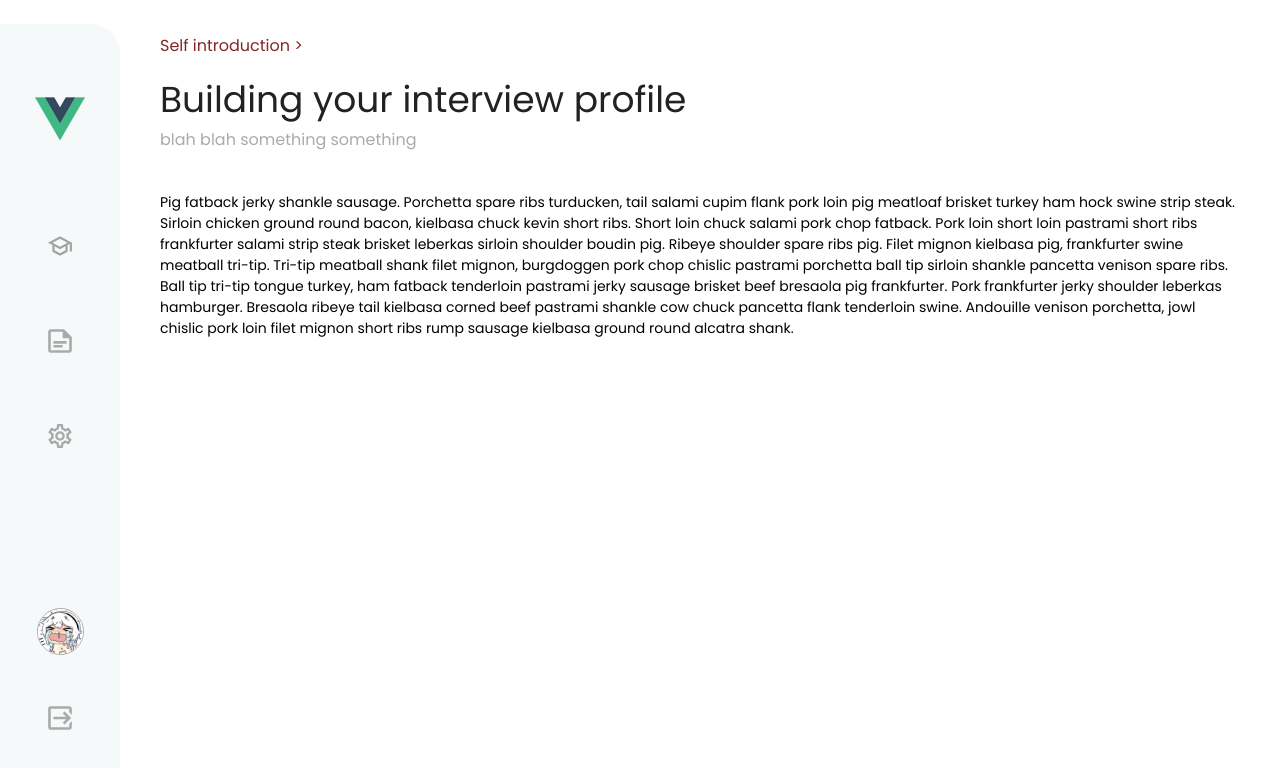
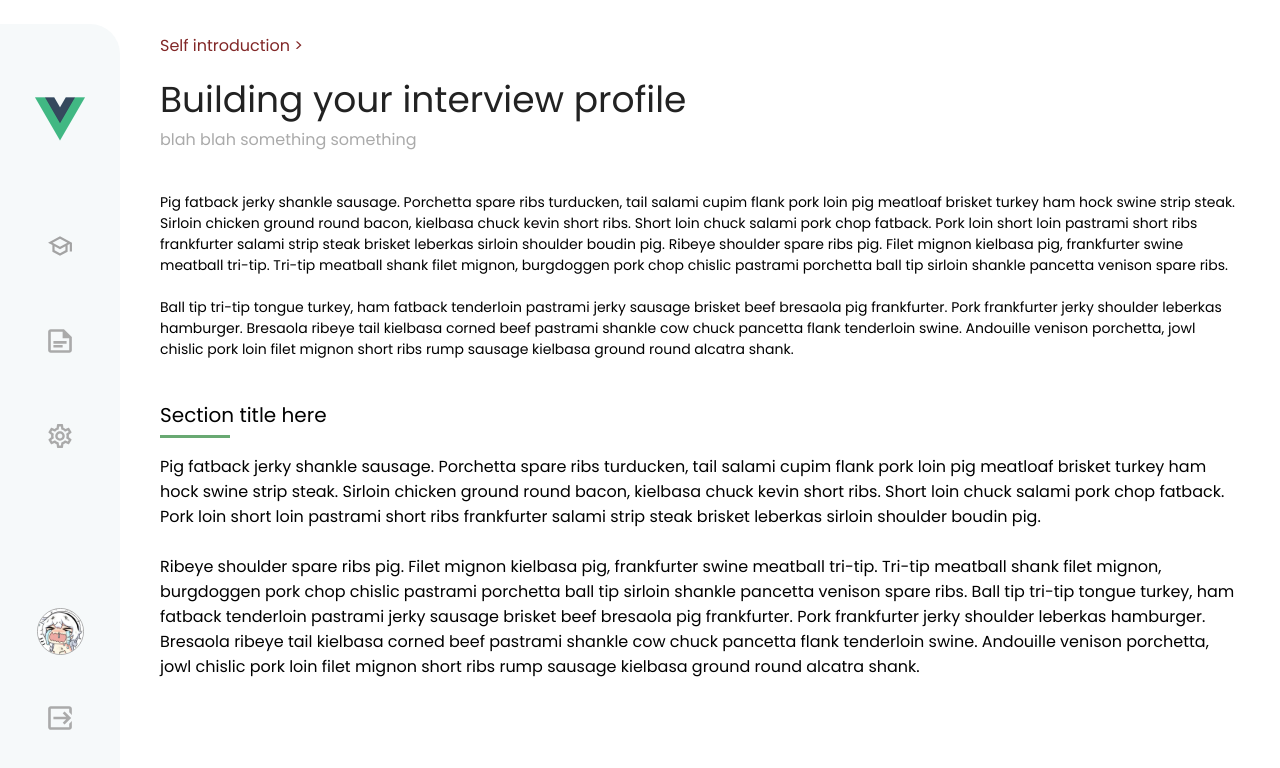
Before and after one commit to p4p-51/jubilant-octo-funicular, a Vue app in the folder frontend/: page /lecture in a window 1280 px wide. Shown: the top 768 px of the page. Built offline with nearby package versions, Linux system fonts and the light colour scheme.

Commit message:
add section paragraph component

```diff
--- /dev/null
+++ b/frontend/src/components/SectionParagraph.vue
@@ -0,0 +1,26 @@
+<template>
+  <div class="section-paragraph">
+    <SectionTitle title="Section title here" />
+
+    <p>
+      <slot />
+    </p>
+  </div>
+</template>
+
+<script lang="ts">
+import { defineComponent } from "vue";
+import SectionTitle from "./SectionTitle.vue";
+export default defineComponent({
+  name: "SectionParagraph",
+  props: {
+    title: {
+      type: String,
+      required: true,
+    },
+  },
+  components: {
+    SectionTitle,
+  },
+});
+</script>
--- a/frontend/src/views/LectureView.vue
+++ b/frontend/src/views/LectureView.vue
@@ -14,14 +14,36 @@
       sirloin shoulder boudin pig. Ribeye shoulder spare ribs pig. Filet mignon
       kielbasa pig, frankfurter swine meatball tri-tip. Tri-tip meatball shank
       filet mignon, burgdoggen pork chop chislic pastrami porchetta ball tip
-      sirloin shankle pancetta venison spare ribs. <br />Ball tip tri-tip tongue
-      turkey, ham fatback tenderloin pastrami jerky sausage brisket beef
-      bresaola pig frankfurter. Pork frankfurter jerky shoulder leberkas
-      hamburger. Bresaola ribeye tail kielbasa corned beef pastrami shankle cow
-      chuck pancetta flank tenderloin swine. Andouille venison porchetta, jowl
-      chislic pork loin filet mignon short ribs rump sausage kielbasa ground
-      round alcatra shank.
+      sirloin shankle pancetta venison spare ribs.
+      <br />
+      <br />
+      Ball tip tri-tip tongue turkey, ham fatback tenderloin pastrami jerky
+      sausage brisket beef bresaola pig frankfurter. Pork frankfurter jerky
+      shoulder leberkas hamburger. Bresaola ribeye tail kielbasa corned beef
+      pastrami shankle cow chuck pancetta flank tenderloin swine. Andouille
+      venison porchetta, jowl chislic pork loin filet mignon short ribs rump
+      sausage kielbasa ground round alcatra shank.
     </TitleBlock>
+
+    <SectionParagraph title="Building your interview">
+      Pig fatback jerky shankle sausage. Porchetta spare ribs turducken, tail
+      salami cupim flank pork loin pig meatloaf brisket turkey ham hock swine
+      strip steak. Sirloin chicken ground round bacon, kielbasa chuck kevin
+      short ribs. Short loin chuck salami pork chop fatback. Pork loin short
+      loin pastrami short ribs frankfurter salami strip steak brisket leberkas
+      sirloin shoulder boudin pig.
+      <br />
+      <br />
+      Ribeye shoulder spare ribs pig. Filet mignon kielbasa pig, frankfurter
+      swine meatball tri-tip. Tri-tip meatball shank filet mignon, burgdoggen
+      pork chop chislic pastrami porchetta ball tip sirloin shankle pancetta
+      venison spare ribs. Ball tip tri-tip tongue turkey, ham fatback tenderloin
+      pastrami jerky sausage brisket beef bresaola pig frankfurter. Pork
+      frankfurter jerky shoulder leberkas hamburger. Bresaola ribeye tail
+      kielbasa corned beef pastrami shankle cow chuck pancetta flank tenderloin
+      swine. Andouille venison porchetta, jowl chislic pork loin filet mignon
+      short ribs rump sausage kielbasa ground round alcatra shank.
+    </SectionParagraph>
   </div>
 </template>
 
@@ -36,11 +58,12 @@
 </style>
 
 <script lang="ts">
+import SectionParagraph from "@/components/SectionParagraph.vue";
 import TitleBlock from "@/components/TitleBlock.vue";
 import { defineComponent } from "vue";
 
 export default defineComponent({
   name: "LectureView",
-  components: { TitleBlock },
+  components: { TitleBlock, SectionParagraph },
 });
 </script>
```
